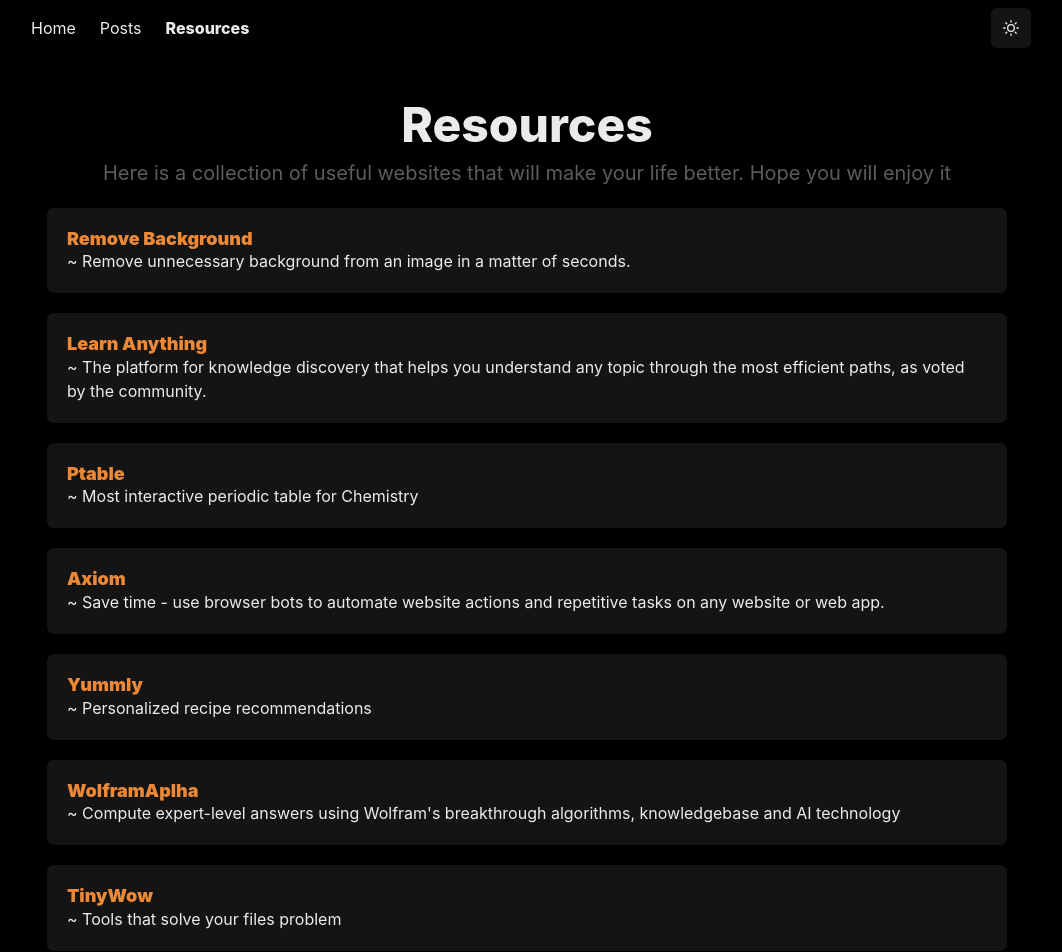
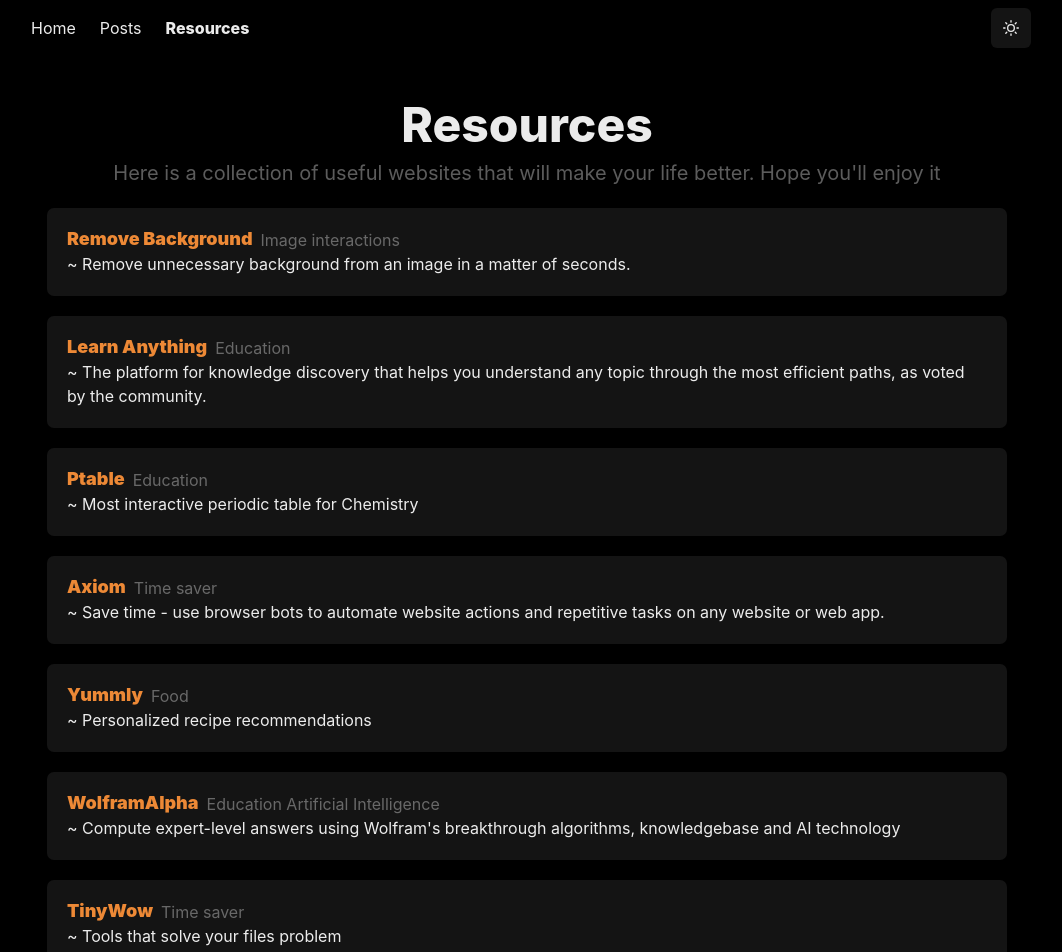
Before and after one commit to MugiD/sbek22-homepage, a Next.js app: page /resources in a window 1280 px wide. Shown: the top 952 px of the page, without its empty margins (113-1175 px from the left). Built offline with nearby package versions, Linux system fonts and the light colour scheme.

Commit message:
add codepen link

```diff
--- a/components/layouts/Footer.js
+++ b/components/layouts/Footer.js
@@ -3,6 +3,7 @@
     IoLogoTwitter,
     IoLogoInstagram,
     IoLogoGithub,
+    IoLogoCodepen
   } from "react-icons/io5";
   import {
     chakra,
@@ -57,6 +58,9 @@
           <SocialButton label="Instagram" href="https://instagram.com/sbek22">
             <Icon as={IoLogoInstagram} w={8} h={8}/>
           </SocialButton>
+          <SocialButton label="Codepen" href="https://codepen.io/mugid">
+            <Icon as={IoLogoCodepen} w={8} h={8}/>
+          </SocialButton>
           <SocialButton label="GitHub" href="https://github.com/MugiD">
             <Icon as={IoLogoGithub} w={8} h={8}/>
           </SocialButton>
--- a/pages/posts/index.js
+++ b/pages/posts/index.js
@@ -32,7 +32,7 @@
         Here I share my opinion on different topics
       </Text>
       <Section delay={0.1}>
-        <Box display="grid" gridTemplateColumns="repeat(2, 1fr)" gap={4}>
+        <Box display="grid" gridTemplateColumns={{lg: "repeat(2, 1fr)", base: "repeat(1, 1fr)"}} gap={4}>
           {allPostsData.map(({ id, date, title}) => (
             <Link href={`/posts/${id}`} passHref>
               <Box
--- a/pages/resources.js
+++ b/pages/resources.js
@@ -4,9 +4,33 @@
   Container,
   Heading,
   Text,
+  Select
 } from "@chakra-ui/react";
 import data from "../public/resourceList";
-import Section from '../components/CustomComponents/Section'
+import Section from "../components/CustomComponents/Section";
+
+export function ResourceItem({ resource }) {
+  return (
+    <Box _hover={{ transform: "translateY(-5px)" }}>
+      <a href={resource.source}>
+        <Box
+          bg={useColorModeValue("blackAlpha.100", "whiteAlpha.200")}
+          rounded="7px"
+          p="20px"
+          my="20px"
+        >
+          <Box display="flex" gap={2}>
+            <Heading color="orange.400" fontSize="lg" fontWeight="black">
+              {resource.name}
+            </Heading>
+            <Text color={useColorModeValue("blackAlpha.500", "whiteAlpha.500")}>{resource.type}</Text>
+          </Box>
+          <p>~ {resource.description}</p>
+        </Box>
+      </a>
+    </Box>
+  );
+}
 
 export default function Resources() {
   return (
@@ -18,26 +42,12 @@
         color={useColorModeValue("blackAlpha.500", "whiteAlpha.500")}
       >
         Here is a collection of useful websites that will make your life better.
-        Hope you will enjoy it
+        Hope you'll enjoy it
       </Text>
       <Section delay={0.1}>
         {data &&
           data.map((resource) => (
-            <Box key={resource.name}>
-              <a href={resource.source}>
-                <Box
-                  bg={useColorModeValue("blackAlpha.100", "whiteAlpha.200")}
-                  rounded="7px"
-                  p="20px"
-                  my="20px"
-                >
-                  <Heading color="orange.400" fontSize="lg" fontWeight="black">
-                    {resource.name}
-                  </Heading>
-                  <p>~ {resource.description}</p>
-                </Box>
-              </a>
-            </Box>
+            <ResourceItem key={resource.name} resource={resource} />
           ))}
       </Section>
     </Container>
--- a/public/resourceList.js
+++ b/public/resourceList.js
@@ -1,65 +1,76 @@
 export default [
   {
     name: "Remove Background",
+    type: ["Image interactions"],
     source: "https://remove.bg",
     description:
       "Remove unnecessary background from an image in a matter of seconds.",
   },
   {
     name: "Learn Anything",
+    type: ["Education"],
     source: "https://learn-anything.xyz",
     description:
       "The platform for knowledge discovery that helps you understand any topic through the most efficient paths, as voted by the community.",
   },
   {
     name: "Ptable",
+    type: ["Education"],
     source: "https://ptable.com",
     description: "Most interactive periodic table for Chemistry",
   },
   {
     name: "Axiom",
+    type: ["Time saver"],
     source: "https://axiom.ai",
     description:
       "Save time - use browser bots to automate website actions and repetitive tasks on any website or web app.",
   },
   {
     name: "Yummly",
+    type: ["Food"],
     source: "https://yummly.com",
     description:
       "Personalized recipe recommendations",
   },
   {
-    name: "WolframAplha",
+    name: "WolframAlpha",
+    type: ["Education ", "Artificial Intelligence"],
     source: "https://wolframalpha.com",
     description:
       "Compute expert-level answers using Wolfram's breakthrough algorithms, knowledgebase and AI technology",
   },
   {
     name: "TinyWow",
+    type: ["Time saver"],
     source: "https://tinywow.com",
     description:
       "Tools that solve your files problem",
   },
   {
     name: "Grow With Google",
+    type: ["Education"],
     source: "https://grow.google",
     description:
       "Help you grow your career or business",
   },
   {
     name: "Big JPG",
+    type: ["Image interactions"],
     source: "https://bigjpg.com",
     description:
       "The neural network that increases the resolution of image",
   },
   {
     name: "GNOD",
+    type: ["Leisure ", "Aritficial Intelligence"],
     source: "https://gnod.com",
     description:
       "A self-adapting system that learns about the outer world by asking its visitors what they like and what they don't like.",
   },
   {
     name: "Playphrase",
+    type: ["Time saver"],
     source: "https://www.playphrase.me",
     description:
       "Find a movie by checking if it has the entered phrase in it"
```
